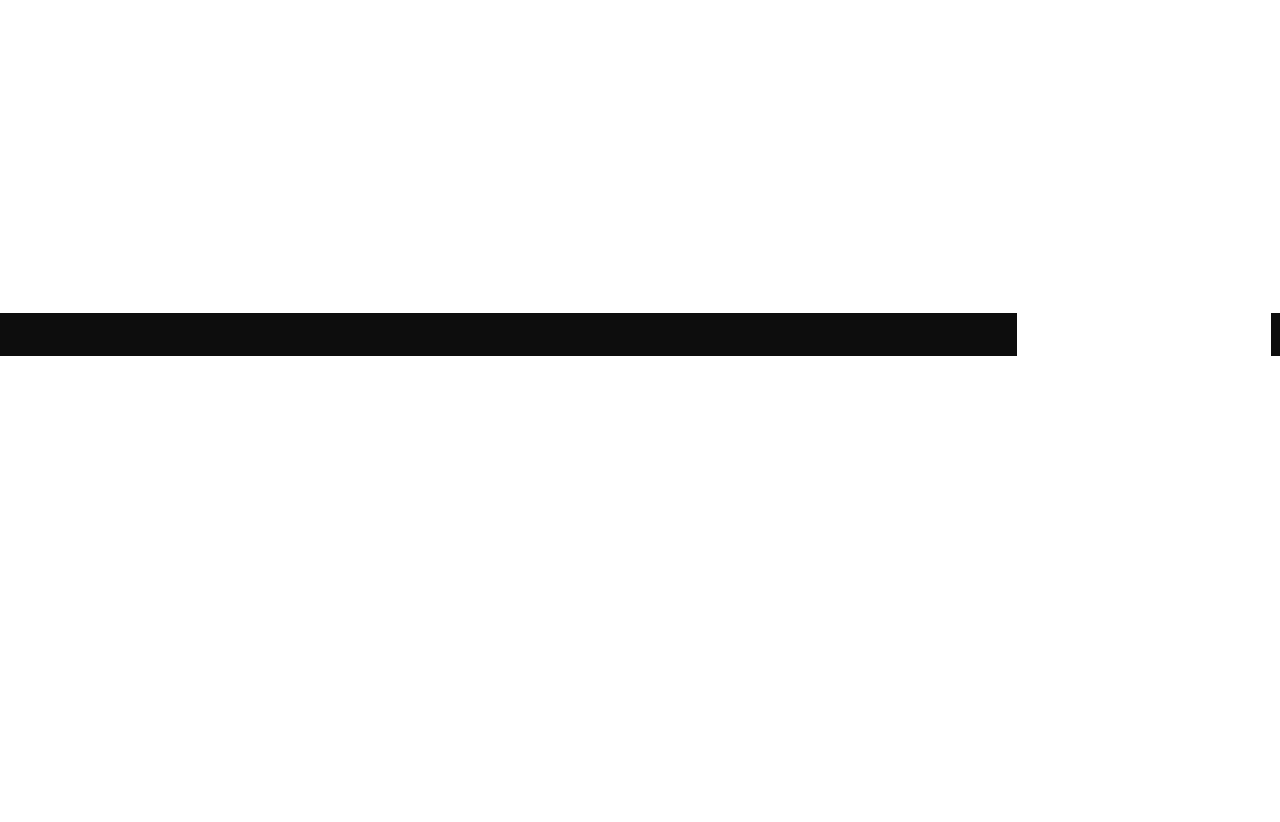
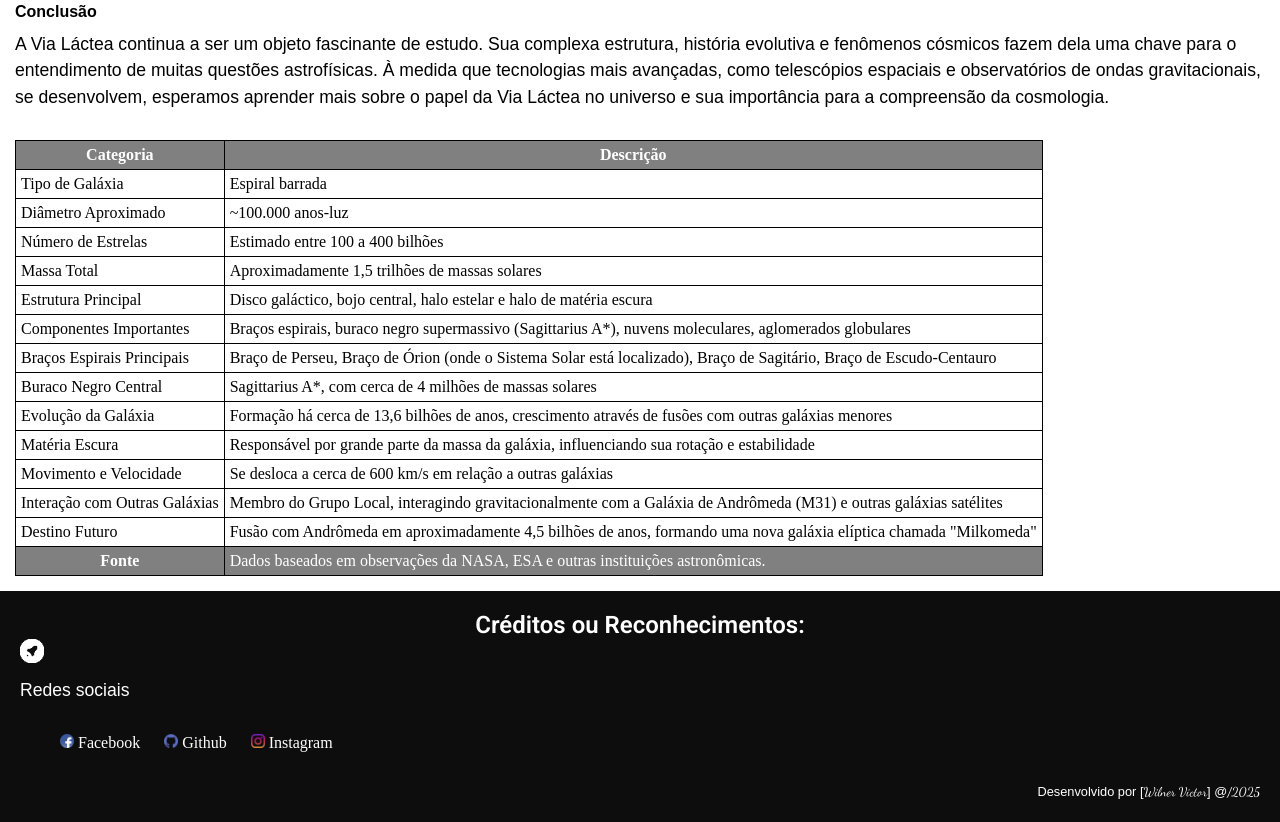
Before and after one commit to wilnervictor/site, a plain HTML site: page Cosmic-Spectra/vialactar.html in a window 1280 px wide. Shown: the part 2736-3558 px from the top of the page. Before the commit the page ends 3092 px from the top, so only its background shows below. Drawn offline with Linux system fonts and the light colour scheme.

Commit message:
V com adição de tabela

```diff
--- a/Cosmic-Spectra/src/style.css
+++ b/Cosmic-Spectra/src/style.css
@@ -450,6 +450,23 @@ padding-bottom: 20px;
 #hero6 a:hover{
   text-decoration: underline;
 }
+td,th{
+  border: 1px solid black;
+  padding: 5px;
+}
+th{
+  background-color: gray;
+  color: white;
+}
+tfoot td{
+  background-color: gray;
+  color: white;
+}
+table{
+  border-collapse: collapse;
+  margin: 15px;
+
+}
 @media (max-width: 700px) {
   nav > a {
     padding: 3px;
--- a/Cosmic-Spectra/vialactar.html
+++ b/Cosmic-Spectra/vialactar.html
@@ -84,6 +84,74 @@
                <p>A Via Láctea continua a ser um objeto fascinante de estudo. Sua complexa estrutura, história evolutiva e fenômenos cósmicos fazem dela uma chave para o entendimento de muitas questões astrofísicas. À medida que tecnologias mais avançadas, como telescópios espaciais e observatórios de ondas gravitacionais, se desenvolvem, esperamos aprender mais sobre o papel da Via Láctea no universo e sua importância para a compreensão da cosmologia.</p>
              </article>
           </section>
+          <table>
+            <thead>
+              <tr>
+                <th>Categoria</th>
+                <th>Descrição</th>
+              </tr>
+            </thead>
+            <tbody>
+               <tr>
+                <td>Tipo de Galáxia</td>
+                <td>Espiral barrada</td>
+               </tr>
+               <tr>
+                <td>Diâmetro Aproximado</td>
+                <td>~100.000 anos-luz</td>
+               </tr>
+               <tr>
+                <td>Número de Estrelas</td>
+                <td>Estimado entre 100 a 400 bilhões</td>
+               </tr>
+               <tr>
+                <td>Massa Total</td>
+                <td>Aproximadamente 1,5 trilhões de massas solares</td>
+               </tr>
+               <tr>
+                <td>Estrutura Principal</td>
+                <td>Disco galáctico, bojo central, halo estelar e halo de matéria escura</td>
+               </tr>
+               <tr>
+                <td>Componentes Importantes</td>
+                <td>Braços espirais, buraco negro supermassivo (Sagittarius A*), nuvens moleculares, aglomerados globulares</td>
+               </tr>
+               <tr>
+                <td>Braços Espirais Principais</td>
+                <td>Braço de Perseu, Braço de Órion (onde o Sistema Solar está localizado), Braço de Sagitário, Braço de Escudo-Centauro</td>
+               </tr>
+               <tr>
+                <td>Buraco Negro Central</td>
+                <td>Sagittarius A*, com cerca de 4 milhões de massas solares</td>
+               </tr>
+               <tr>
+                <td>Evolução da Galáxia</td>
+                <td>Formação há cerca de 13,6 bilhões de anos, crescimento através de fusões com outras galáxias menores</td>
+               </tr>
+               <tr>
+                <td>Matéria Escura</td>
+                <td>Responsável por grande parte da massa da galáxia, influenciando sua rotação e estabilidade</td>
+               </tr>
+               <tr>
+                <td>Movimento e Velocidade</td>
+                <td>Se desloca a cerca de 600 km/s em relação a outras galáxias</td>
+               </tr>
+               <tr>
+                <td>Interação com Outras Galáxias</td>
+                <td>Membro do Grupo Local, interagindo gravitacionalmente com a Galáxia de Andrômeda (M31) e outras galáxias satélites</td>
+               </tr>
+               <tr>
+                <td>Destino Futuro</td>
+                <td>Fusão com Andrômeda em aproximadamente 4,5 bilhões de anos, formando uma nova galáxia elíptica chamada "Milkomeda"</td>
+               </tr>
+            </tbody>
+            <tfoot>
+              <tr>
+                <th>Fonte</th>
+                <td>Dados baseados em observações da NASA, ESA e outras instituições astronômicas.</td>
+              </tr>
+            </tfoot>
+          </table>
       </main>
       <footer>
         <h2 id="creditos">Créditos ou Reconhecimentos:</h2>
```
